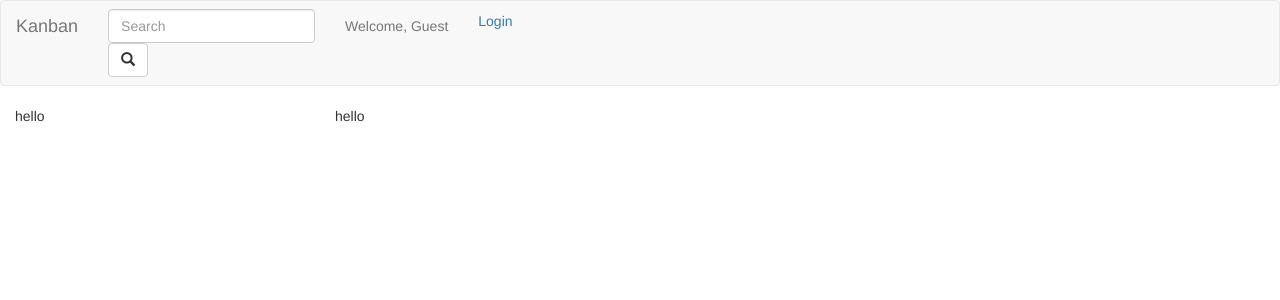
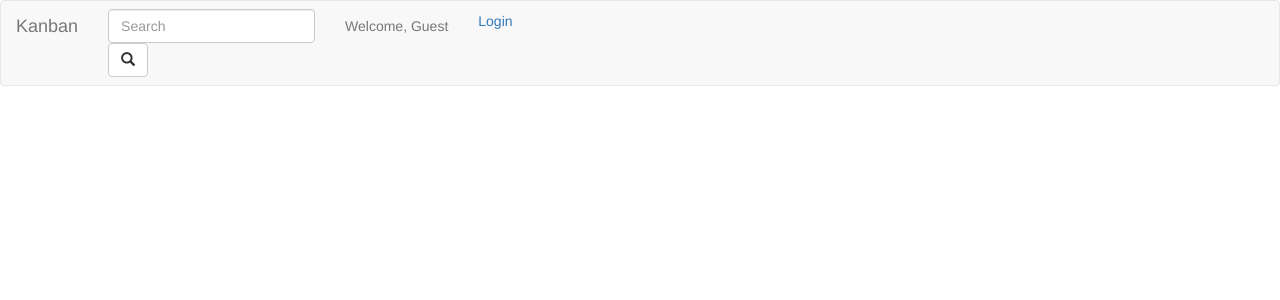
Before and after one commit to nathanrogers18/kanban-django, a Django app: page /trello/ in a window 1280 px wide. Shown: the top 300 px of the page. Run offline with Django 3.2, Linux system fonts and the light colour scheme; some libraries are stand-ins or nearby versions; some web fonts are replaced.

Commit message:
base.html changes

```diff
--- a/kanban/trello/templates/trello/base.html
+++ b/kanban/trello/templates/trello/base.html
@@ -5,6 +5,7 @@
     <meta charset="utf-8">
     <link href="https://maxcdn.bootstrapcdn.com/bootstrap/3.3.7/css/bootstrap.min.css" rel="stylesheet" integrity="sha384-BVYiiSIFeK1dGmJRAkycuHAHRg32OmUcww7on3RYdg4Va+PmSTsz/K68vbdEjh4u" crossorigin="anonymous">
     <link href="https://maxcdn.bootstrapcdn.com/bootswatch/3.3.7/flatly/bootstrap.min.css" rel="stylesheet" integrity="sha384-+ENW/yibaokMnme+vBLnHMphUYxHs34h9lpdbSLuAwGkOKFRl4C34WkjazBtb7eT" crossorigin="anonymous">
+    <link rel="stylesheet" href="https://maxcdn.bootstrapcdn.com/bootstrap/4.0.0-alpha.3/css/bootstrap.min.css" integrity="sha384-MIwDKRSSImVFAZCVLtU0LMDdON6KVCrZHyVQQj6e8wIEJkW4tvwqXrbMIya1vriY" crossorigin="anonymous">
     <link rel="stylesheet" type="text/css" href="{% static 'trello/css/style.css' %}" />
     <title>Kanban</title>
   </head>
@@ -47,7 +48,9 @@
     </nav>
     {% block body %}
     {% endblock %}
-  </body>
-  <script src="https://ajax.googleapis.com/ajax/libs/jquery/1.12.4/jquery.min.js"></script>
-  <script src="{% static 'editable/js/app.js' %}"></script>
+    <script src="https://ajax.googleapis.com/ajax/libs/jquery/3.0.0/jquery.min.js" integrity="sha384-THPy051/pYDQGanwU6poAc/hOdQxjnOEXzbT+OuUAFqNqFjL+4IGLBgCJC3ZOShY" crossorigin="anonymous"></script>
+      <script src="https://cdnjs.cloudflare.com/ajax/libs/tether/1.2.0/js/tether.min.js" integrity="sha384-Plbmg8JY28KFelvJVai01l8WyZzrYWG825m+cZ0eDDS1f7d/js6ikvy1+X+guPIB" crossorigin="anonymous"></script>
+      <script src="https://maxcdn.bootstrapcdn.com/bootstrap/4.0.0-alpha.3/js/bootstrap.min.js" integrity="sha384-ux8v3A6CPtOTqOzMKiuo3d/DomGaaClxFYdCu2HPMBEkf6x2xiDyJ7gkXU0MWwaD" crossorigin="anonymous"></script>
+      <script src="{% static 'trello/js/app.js' %}"></script>
+    </body>
 </html>
--- a/kanban/trello/templates/trello/index.html
+++ b/kanban/trello/templates/trello/index.html
@@ -1,9 +1,6 @@
 {% extends 'trello/base.html' %}
 {% block body %}
-<div class="container-fluid">
-<div class="row">
-<div class="col-xs-12 col-sm-6 col-md-4 col-lg-3">hello</div>
-<div class="col-xs-12 col-sm-6 col-md-4 col-lg-3">hello</div>
+<div class="container-fluid" id='board'>
 
 
 </div>
```
